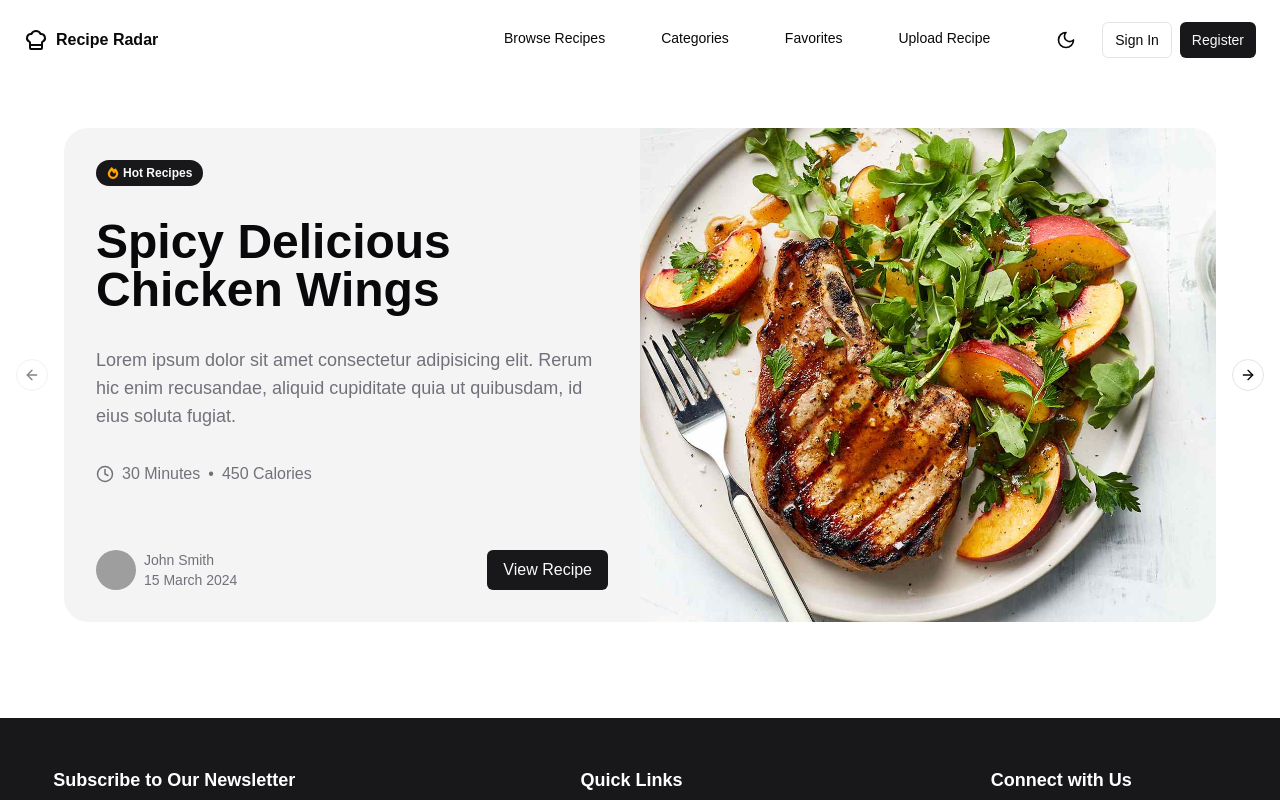
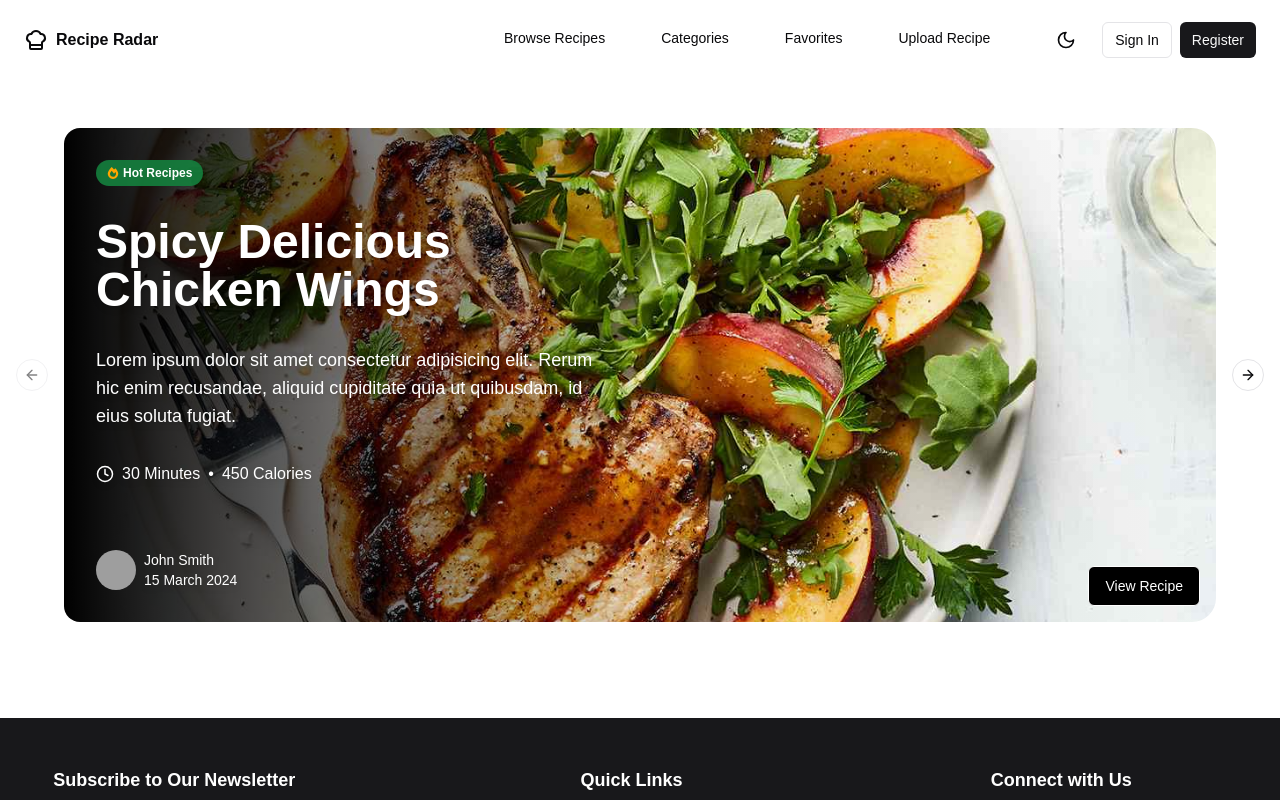
Before and after one commit to JacobssonEmil/recipe-radar, a Next.js app: page / in a window 1280 px wide. Shown: the top 800 px of the page. Built offline with nearby package versions, Linux system fonts and the light colour scheme; grey boxes are pictures that could not be loaded.

Commit message:
Update featured recipes carousel.

```diff
--- a/src/components/home/header.tsx
+++ b/src/components/home/header.tsx
@@ -10,6 +10,7 @@ import { FaFireAlt } from "react-icons/fa";
 import { Clock } from "lucide-react";
 import { Avatar, AvatarFallback, AvatarImage } from "@/components/ui/avatar";
 import { Button } from "../ui/button";
+import Link from "next/link";
 
 const recipes = [
   {
@@ -37,35 +38,39 @@ const recipes = [
 export default function Header() {
   return (
     <>
+      {/** SM AND ABOVE VIEW */}
       <Carousel className="hidden sm:block">
         <CarouselContent>
           {recipes.map((recipe, index) => (
             <CarouselItem key={index}>
-              <div className="flex flex-row items-center rounded-3xl h-full bg-muted justify-between">
-                {/* Left side with content */}
-                <div className="md:w-1/2 w-full p-6 md:p-8 h-full flex flex-col justify-between">
+              <div
+                className="flex flex-row items-center rounded-3xl h-full justify-between backdrop-blur-lg bg-cover bg-center relative "
+                style={{
+                  backgroundImage: `url('${recipe.image}')`,
+                }}
+              >
+                <div className="absolute inset-0 bg-gradient-to-r from-black via-black/5 to-transparent bg-opacity-40 rounded-2xl"></div>
+                <div className="md:w-1/2 w-full p-6 md:p-8 h-full flex flex-col justify-between relative z-10">
                   <div>
-                    <Badge variant={"default"} className="py-1">
+                    <Badge className="py-1 text-white bg-green-700 bg-opacity-90 border">
                       <FaFireAlt color="orange" className="mr-1" />
                       Hot Recipes
                     </Badge>
-                    <h1 className="text-2xl md:text-3xl lg:text-5xl font-bold mt-6 md:mt-8">
+                    <h1 className="text-2xl md:text-3xl lg:text-5xl font-bold mt-6 md:mt-8 text-white drop-shadow-md">
                       {recipe.title}
                     </h1>
-                    <p className="text-muted-foreground mt-6 md:mt-8 text-sm md:text-base lg:text-lg">
+                    <p className="text-white mt-6 md:mt-8 text-sm md:text-base lg:text-lg drop-shadow-md">
                       {recipe.description}
                     </p>
-                    <div className="flex items-center mt-6 md:mt-8 space-x-2 text-xs md:text-sm lg:text-base">
-                      <div className="flex items-center text-muted-foreground">
+                    <div className="flex items-center mt-6 md:mt-8 space-x-2 text-xs md:text-sm lg:text-base text-white drop-shadow-md">
+                      <div className="flex items-center">
                         <Clock className="mr-1 md:mr-2" size={18} />
                         {recipe.time}
                       </div>
-                      <div className="flex items-center text-muted-foreground">
+                      <div className="flex items-center">
                         <span>•</span>
                       </div>
-                      <div className="flex items-center text-muted-foreground">
-                        {recipe.calories}
-                      </div>
+                      <div className="flex items-center">{recipe.calories}</div>
                     </div>
                   </div>
                   <div className="flex items-center mt-12 md:mt-16">
@@ -80,31 +85,19 @@ export default function Header() {
                         </AvatarFallback>
                       </Avatar>
                       <div className="flex flex-col">
-                        <span className="text-muted-foreground text-xs md:text-sm">
+                        <span className="text-white text-xs md:text-sm drop-shadow-md">
                           {recipe.author}
                         </span>
-                        <span className="text-muted-foreground text-xs md:text-sm">
+                        <span className="text-white text-xs md:text-sm drop-shadow-md">
                           {recipe.date}
                         </span>
                       </div>
                     </div>
-                    <Button className="ml-auto text-xs md:text-sm lg:text-base">
+                  </div>
+                </div>
+                <Button className="z-20 ml-auto mr-4 mt-auto mb-4 text-white bg-black hover:bg-black border border-white">
                   View Recipe
                 </Button>
-                  </div>
-                </div>
-
-                {/* Right side with background image */}
-                <div
-                  className="md:w-2/4 w-full h-full rounded-r-3xl"
-                  style={{
-                    backgroundImage: `url('${recipe.image}')`,
-                    backgroundSize: "cover",
-                    backgroundRepeat: "no-repeat",
-                    backgroundPosition: "center",
-                    minHeight: "inherit",
-                  }}
-                ></div>
               </div>
             </CarouselItem>
           ))}
@@ -113,8 +106,10 @@ export default function Header() {
         <CarouselNext />
       </Carousel>
 
+      {/** MOBILE VIEW */}
+      <Link href="/">
         <div
-        className="sm:hidden flex flex-col items-center text-white rounded-3xl backdrop-blur-lg"
+          className="sm:hidden flex flex-col items-center text-white rounded-3xl backdrop-blur-lg relative cursor-pointer"
           style={{
             backgroundImage: `url('${recipes[0].image}')`,
             backgroundSize: "cover",
@@ -122,14 +117,20 @@ export default function Header() {
             backgroundRepeat: "no-repeat",
           }}
         >
-        <div className="bg-black bg-opacity-50 p-4 rounded-3xl w-full flex flex-col items-start">
-          <Badge variant={"default"} className="py-1 mb-4">
+          <div className="absolute inset-0 bg-gradient-to-r from-black via-black/30 to-transparent bg-opacity-40 rounded-2xl"></div>
+
+          <div className="p-4 rounded-3xl w-full flex flex-col items-start relative z-10">
+            <Badge className="py-1 text-white bg-green-700 bg-opacity-90 border  mb-4">
               <FaFireAlt color="orange" className="mr-1" />
               Hot Recipes
             </Badge>
-          <h1 className="text-3xl font-bold mb-2">{recipes[0].title}</h1>
-          <p className="text-sm mb-4">{recipes[0].description}</p>
-          <div className="flex items-center space-x-2 mb-4 text-xs">
+            <h1 className="text-3xl font-bold mb-2 drop-shadow-md">
+              {recipes[0].title}
+            </h1>
+            <p className="text-sm mb-4 drop-shadow-md">
+              {recipes[0].description}
+            </p>
+            <div className="flex items-center space-x-2 mb-4 text-xs drop-shadow-md">
               <div className="flex items-center">
                 <Clock className="mr-1" />
                 <span>{recipes[0].time}</span>
@@ -150,12 +151,17 @@ export default function Header() {
                 </AvatarFallback>
               </Avatar>
               <div className="flex flex-col">
-              <span className="text-xs">{recipes[0].author}</span>
-              <span className="text-xs">{recipes[0].date}</span>
+                <span className="text-xs drop-shadow-md">
+                  {recipes[0].author}
+                </span>
+                <span className="text-xs drop-shadow-md">
+                  {recipes[0].date}
+                </span>
               </div>
             </div>
           </div>
         </div>
+      </Link>
     </>
   );
 }
```
Lines whose indentation alone changed are shown as unchanged.
